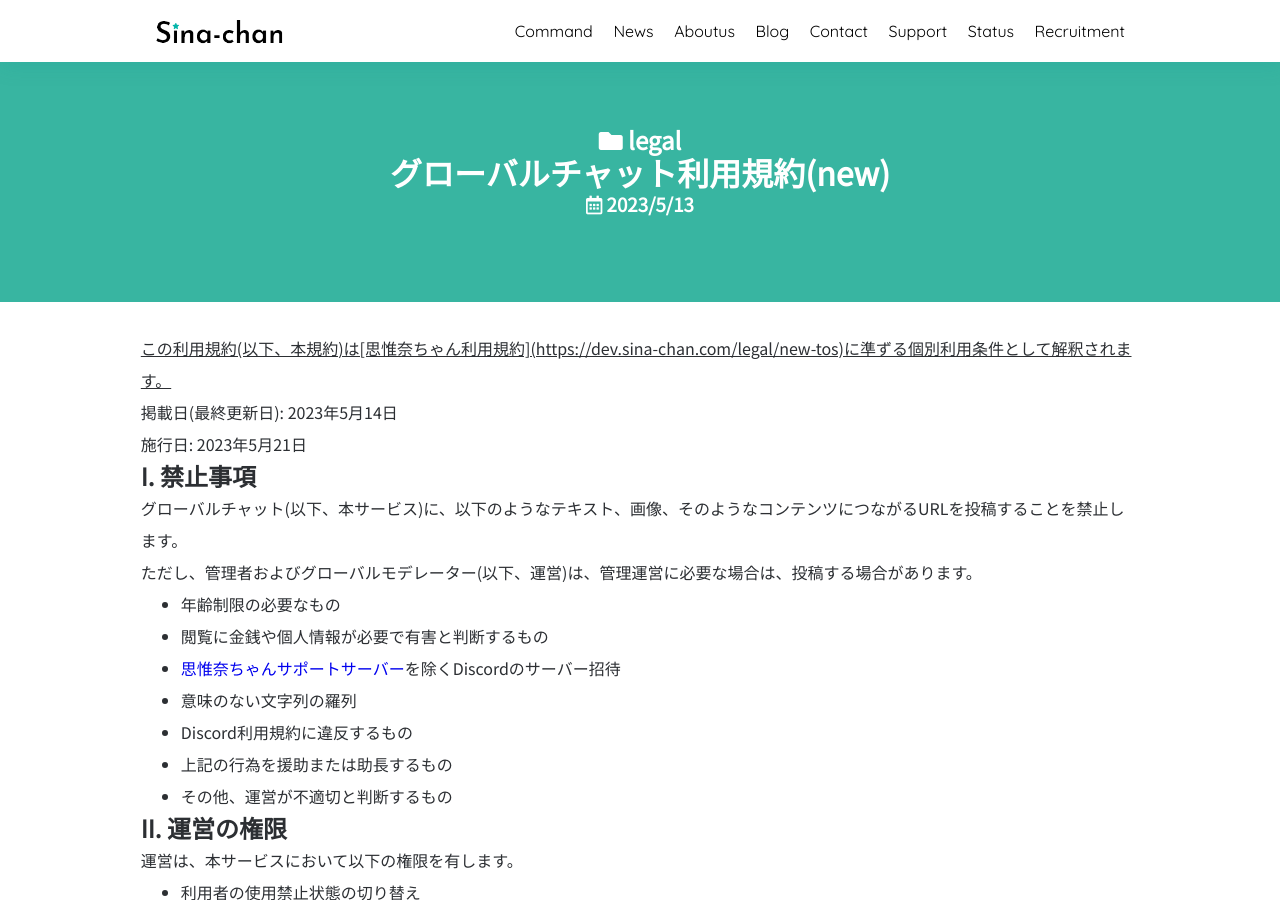
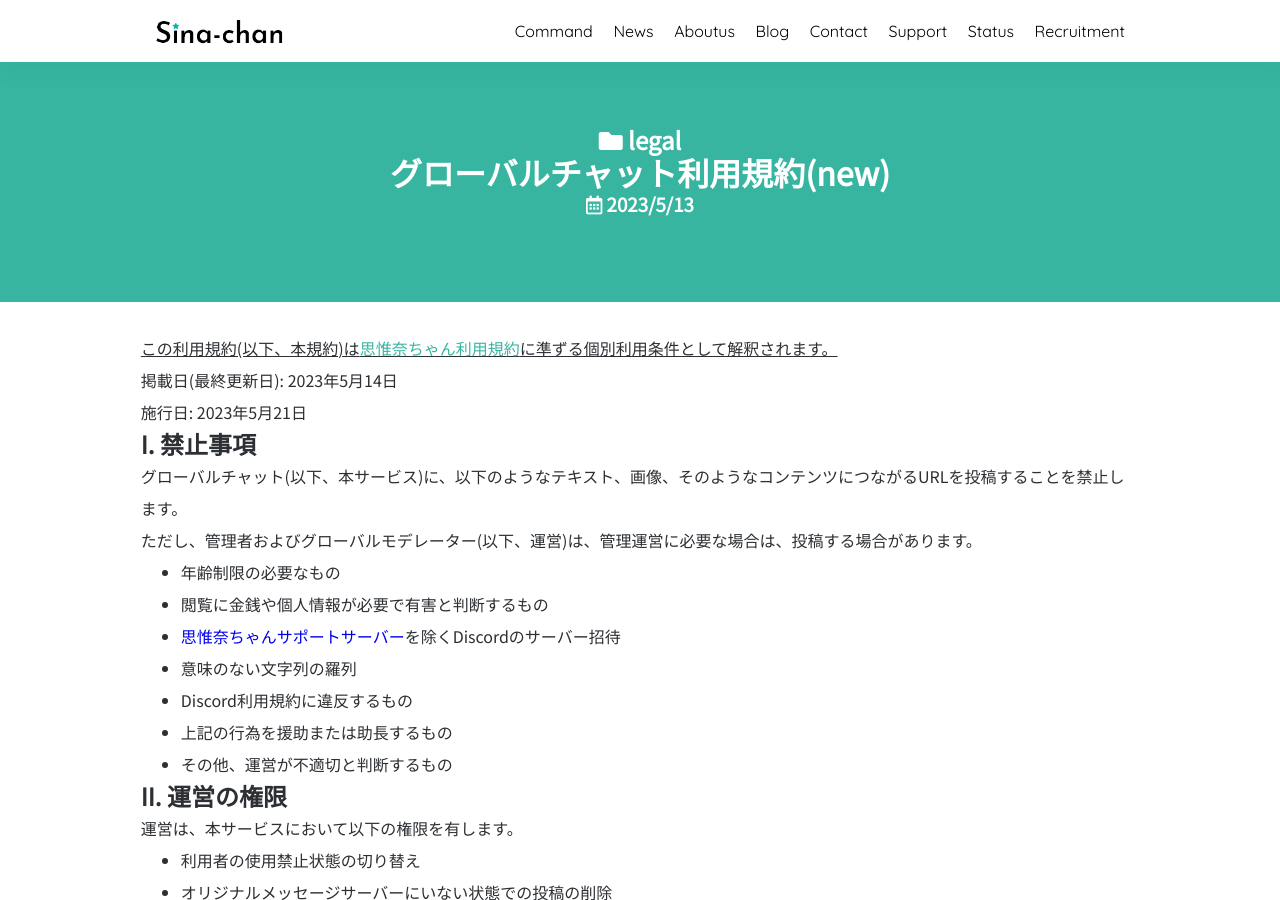
Before and after one commit to SinaKitagami/sinakitagami.github.io, a Jekyll site: the page built from _posts/legal/2023-05-14-new-gchat-tos.md, in a window 1280 px wide and 900 px high. Built offline with Jekyll 4.4.1, drawn with Linux system fonts in a browser that asks for light colours; nearby versions of some CDN libraries; a script that is not in the unit is left out.

Commit message:
リンク切れ修正

```diff
--- a/_posts/legal/2023-05-14-new-gchat-tos.md
+++ b/_posts/legal/2023-05-14-new-gchat-tos.md
@@ -6,7 +6,7 @@ categories:
 date: 2023-05-14 08:20:00 +0900
 
 ---
-<u>この利用規約(以下、本規約)は[思惟奈ちゃん利用規約]({{site.url}}/legal/new-tos)に準ずる個別利用条件として解釈されます。</u>
+<u>この利用規約(以下、本規約)は<a href="{{site.url}}/legal/new-tos" class="a-orange">思惟奈ちゃん利用規約</a>に準ずる個別利用条件として解釈されます。</u>
 
 掲載日(最終更新日): 2023年5月14日
 
```
Also changed, not shown: _posts/legal/2023-05-14-new-bot-privacy-policy.md (+1 -1 lines), _posts/legal/2023-05-14-new-bot-tos.md (+1 -1 lines), _posts/legal/2023-05-14-new-cloud-tos.md (+1 -1 lines), _posts/legal/2023-05-14-new-partner-verify.md (+1 -1 lines), _posts/legal/2023-05-14-new-penalty.md (+1 -1 lines).
